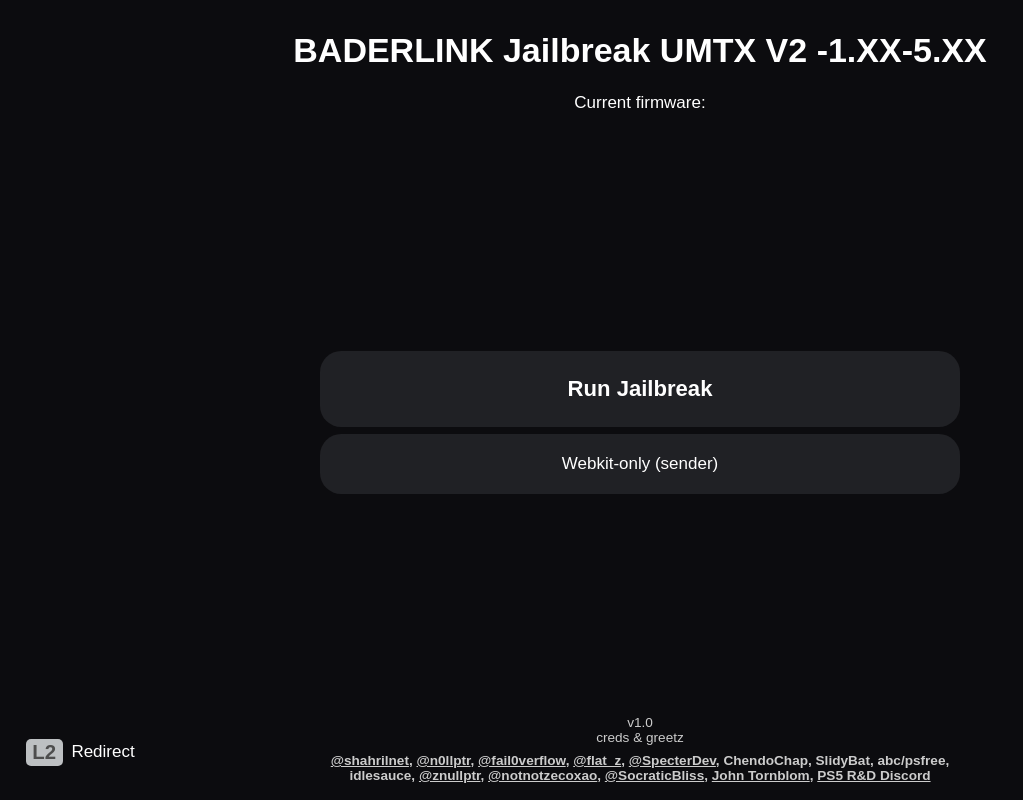
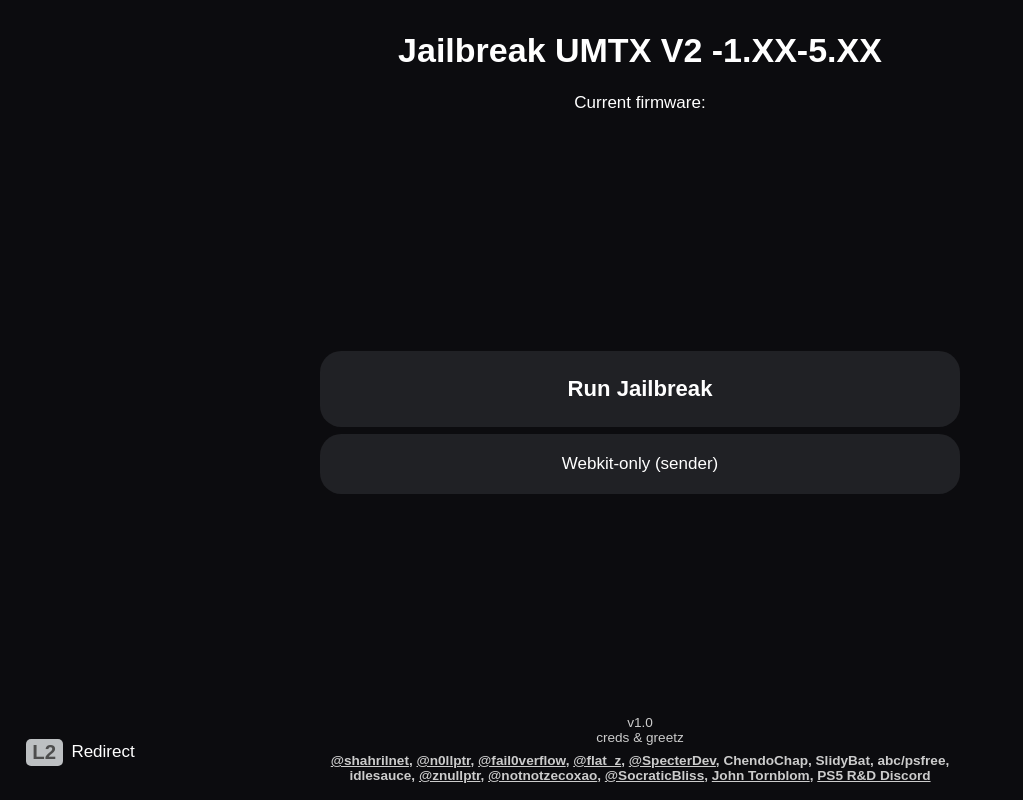
Before and after one commit to baderlink2/umtx2, a plain HTML site: page index.html in a window 1280 px wide. Shown: the whole page, without its empty margins (0-1023 px from the left). Drawn offline with Linux system fonts and the light colour scheme.

Commit message:
Update index.html

```diff
--- a/index.html
+++ b/index.html
@@ -2,7 +2,7 @@
 <!-- <html manifest="cache.appcache"> -->
 
 <head>
-    <title>BADERLINK UMTX 5.XX</title>
+    <title>idlesauce UMTX 5.XX</title>
     <meta name="viewport" content="width=device-width, initial-scale=1">
     <link rel="stylesheet" href="main.css">
 </head>
@@ -11,7 +11,7 @@
 <body>
     <!-- Row 1 -->
     <div class="p-2">
-        <h1 class="text-center">BADERLINK Jailbreak UMTX V2 -1.XX-5.XX</h1>
+        <h1 class="text-center">Jailbreak UMTX V2 -1.XX-5.XX</h1>
         <p class="text-center" id="top-bar-text">Current firmware: <span class="fw-bold" id="current-fw"></span></p>
 
         <!-- This is absolute positioned to the body-->
```
